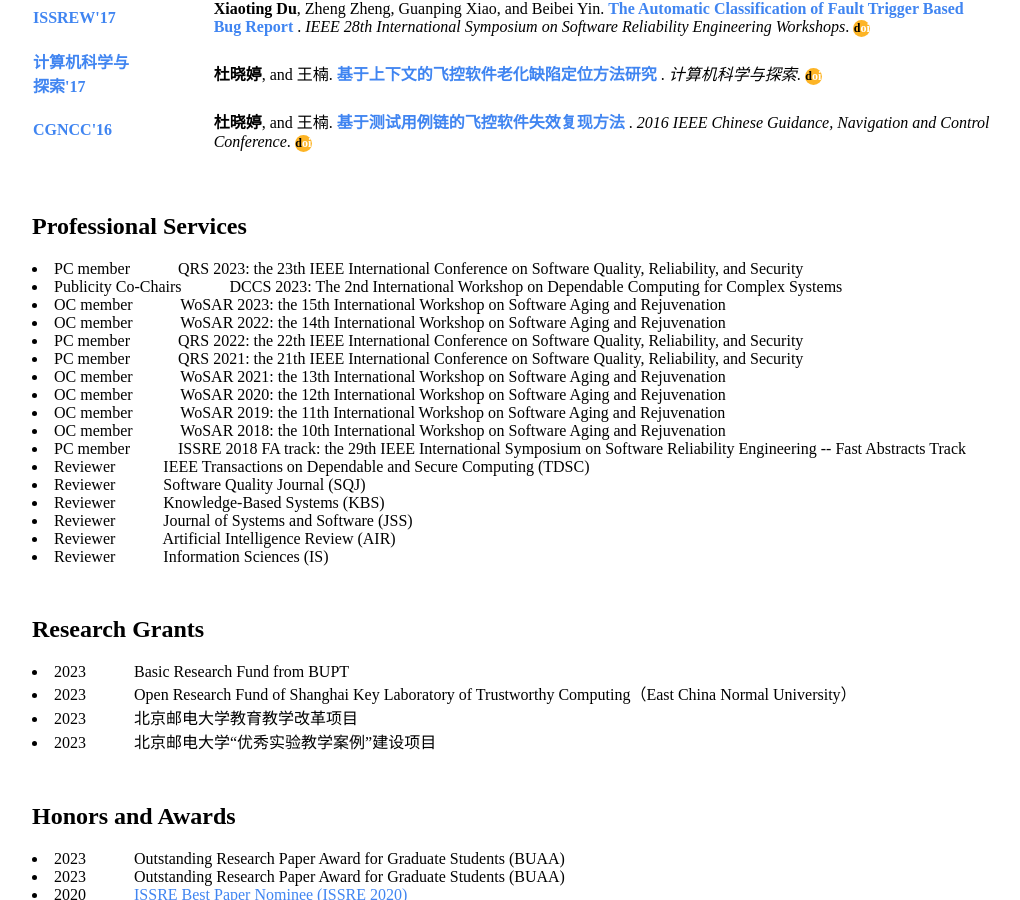
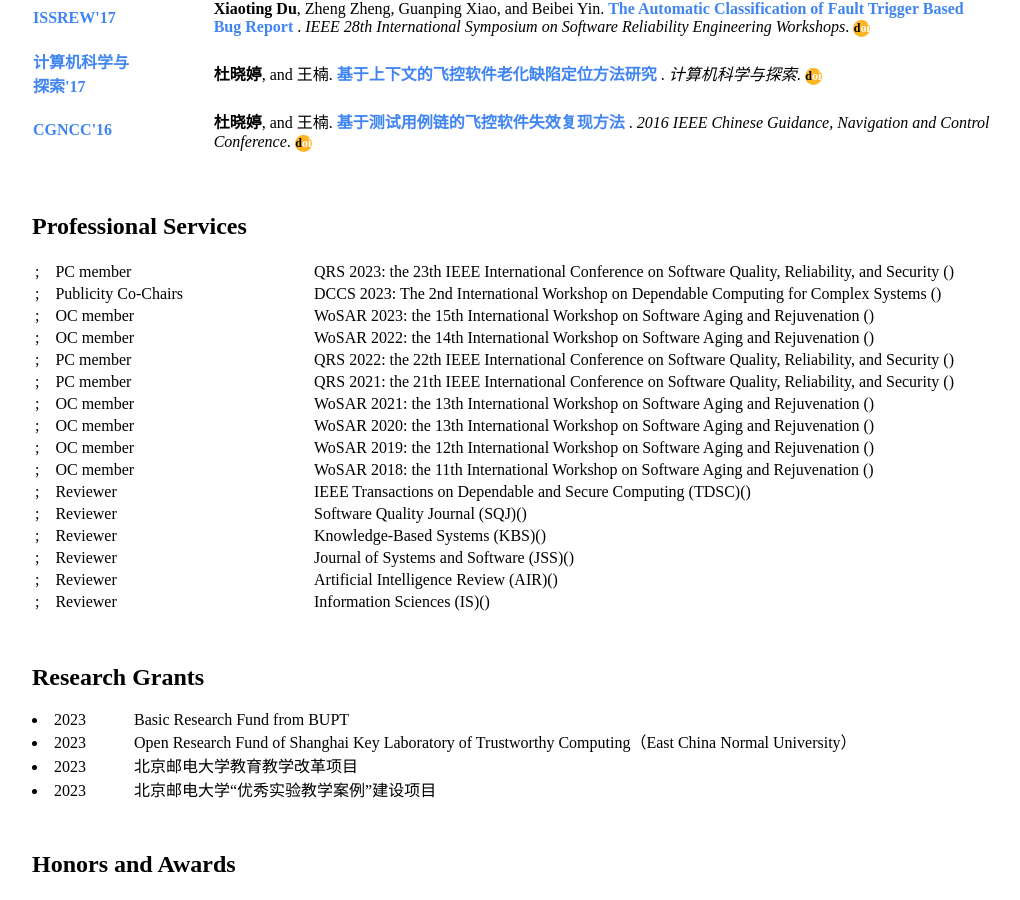
Before and after one commit to xiaotingdu/xiaotingdu.github.io, a Jekyll site: the page index.html, which Jekyll copies as it is, in a window 1280 px wide and 900 px high, scrolled down 1305 px. Shown: the whole window, without its empty margins (128-1148 px from the left). Built offline with Jekyll 4.4.1, drawn with Linux system fonts in a browser that asks for light colours; a style sheet for code colours, icons or effects is not loaded.

Commit message:
Update index.html

```diff
--- a/index.html
+++ b/index.html
@@ -21,7 +21,6 @@
 
 <tr><td>duxiaoting@bupt.edu.cn</td>
 </tr>
-
 
 <tr>
 <td>
@@ -148,71 +147,55 @@
 <div class="container">
 <h2>Professional Services</h2>
 <table>
-<li class="MsoNormal" style="mso-margin-top-alt:auto;mso-margin-bottom-alt:auto;
-mso-list:l6 level1 lfo10;tab-stops:list 36.0pt"><span lang="EN-US">PC member
-&nbsp;&nbsp;&nbsp;&nbsp;&nbsp;&nbsp;&nbsp;&nbsp;&nbsp;&nbsp; <a>QRS 2023: the 23th IEEE International Conference on Software Quality, Reliability, and Security</a></span></li>
-<li class="MsoNormal" style="mso-margin-top-alt:auto;mso-margin-bottom-alt:auto;
-mso-list:l6 level1 lfo10;tab-stops:list 36.0pt"><span lang="EN-US">Publicity Co-Chairs
-&nbsp;&nbsp;&nbsp;&nbsp;&nbsp;&nbsp;&nbsp;&nbsp;&nbsp;&nbsp; <a>DCCS 2023: The 2nd International Workshop on Dependable Computing for Complex Systems</a></span></li>
-<li class="MsoNormal" style="mso-margin-top-alt:auto;mso-margin-bottom-alt:auto;
-mso-list:l6 level1 lfo10;tab-stops:list 36.0pt"><span lang="EN-US">OC member
-&nbsp;&nbsp;&nbsp;&nbsp;&nbsp;&nbsp;&nbsp;&nbsp;&nbsp;&nbsp; <a>WoSAR 2023: the 15th International Workshop on Software Aging and Rejuvenation</a></span></li>
-
-<li class="MsoNormal" style="mso-margin-top-alt:auto;mso-margin-bottom-alt:auto;
-mso-list:l6 level1 lfo10;tab-stops:list 36.0pt"><span lang="EN-US">OC member
-&nbsp;&nbsp;&nbsp;&nbsp;&nbsp;&nbsp;&nbsp;&nbsp;&nbsp;&nbsp; <a>WoSAR 2022: the 14th International Workshop on Software Aging and Rejuvenation</a></span></li>
-
-<li class="MsoNormal" style="mso-margin-top-alt:auto;mso-margin-bottom-alt:auto;
-mso-list:l6 level1 lfo10;tab-stops:list 36.0pt"><span lang="EN-US">PC member
-&nbsp;&nbsp;&nbsp;&nbsp;&nbsp;&nbsp;&nbsp;&nbsp;&nbsp;&nbsp; <a>QRS 2022: the 22th IEEE International Conference on Software Quality, Reliability, and Security</a></span></li>
-
-<li class="MsoNormal" style="mso-margin-top-alt:auto;mso-margin-bottom-alt:auto;
-mso-list:l6 level1 lfo10;tab-stops:list 36.0pt"><span lang="EN-US">PC member
-&nbsp;&nbsp;&nbsp;&nbsp;&nbsp;&nbsp;&nbsp;&nbsp;&nbsp;&nbsp; <a>QRS 2021: the 21th IEEE International Conference on Software Quality, Reliability, and Security</a></span></li>
-
-<li class="MsoNormal" style="mso-margin-top-alt:auto;mso-margin-bottom-alt:auto;
-mso-list:l6 level1 lfo10;tab-stops:list 36.0pt"><span lang="EN-US">OC member
-&nbsp;&nbsp;&nbsp;&nbsp;&nbsp;&nbsp;&nbsp;&nbsp;&nbsp;&nbsp; <a>WoSAR 2021: the 13th International Workshop on Software Aging and Rejuvenation</a></span></li>
-
-<li class="MsoNormal" style="mso-margin-top-alt:auto;mso-margin-bottom-alt:auto;
-mso-list:l6 level1 lfo10;tab-stops:list 36.0pt"><span lang="EN-US">OC member
-&nbsp;&nbsp;&nbsp;&nbsp;&nbsp;&nbsp;&nbsp;&nbsp;&nbsp;&nbsp; <a>WoSAR 2020: the 12th International Workshop on Software Aging and Rejuvenation</a></span></li>
-
-<li class="MsoNormal" style="mso-margin-top-alt:auto;mso-margin-bottom-alt:auto;
-mso-list:l6 level1 lfo10;tab-stops:list 36.0pt"><span lang="EN-US">OC member
-&nbsp;&nbsp;&nbsp;&nbsp;&nbsp;&nbsp;&nbsp;&nbsp;&nbsp;&nbsp; <a>WoSAR 2019: the 11th International Workshop on Software Aging and Rejuvenation</a></span></li>
-
-<li class="MsoNormal" style="mso-margin-top-alt:auto;mso-margin-bottom-alt:auto;
-mso-list:l6 level1 lfo10;tab-stops:list 36.0pt"><span lang="EN-US">OC member
-&nbsp;&nbsp;&nbsp;&nbsp;&nbsp;&nbsp;&nbsp;&nbsp;&nbsp;&nbsp; <a>WoSAR 2018: the 10th International Workshop on Software Aging and Rejuvenation</a></span></li>
-
-<li class="MsoNormal" style="mso-margin-top-alt:auto;mso-margin-bottom-alt:auto;
-mso-list:l6 level1 lfo10;tab-stops:list 36.0pt"><span lang="EN-US">PC member
-&nbsp;&nbsp;&nbsp;&nbsp;&nbsp;&nbsp;&nbsp;&nbsp;&nbsp;&nbsp; <a>ISSRE 2018 FA track: the 29th IEEE International Symposium on Software Reliability Engineering -- Fast Abstracts Track</a></span></li>
-
-<li class="MsoNormal" style="mso-margin-top-alt:auto;mso-margin-bottom-alt:auto;
-mso-list:l6 level1 lfo10;tab-stops:list 36.0pt"><span lang="EN-US">Reviewer
-&nbsp;&nbsp;&nbsp;&nbsp;&nbsp;&nbsp;&nbsp;&nbsp;&nbsp;&nbsp; <a>IEEE Transactions on Dependable and Secure Computing (TDSC)</a></span></li>
-
-<li class="MsoNormal" style="mso-margin-top-alt:auto;mso-margin-bottom-alt:auto;
-mso-list:l6 level1 lfo10;tab-stops:list 36.0pt"><span lang="EN-US">Reviewer
-&nbsp;&nbsp;&nbsp;&nbsp;&nbsp;&nbsp;&nbsp;&nbsp;&nbsp;&nbsp; <a>Software Quality Journal (SQJ)</a></span></li>
-
-<li class="MsoNormal" style="mso-margin-top-alt:auto;mso-margin-bottom-alt:auto;
-mso-list:l6 level1 lfo10;tab-stops:list 36.0pt"><span lang="EN-US">Reviewer
-&nbsp;&nbsp;&nbsp;&nbsp;&nbsp;&nbsp;&nbsp;&nbsp;&nbsp;&nbsp; <a>Knowledge-Based Systems (KBS)</a></span></li>
-
-<li class="MsoNormal" style="mso-margin-top-alt:auto;mso-margin-bottom-alt:auto;
-mso-list:l6 level1 lfo10;tab-stops:list 36.0pt"><span lang="EN-US">Reviewer
-&nbsp;&nbsp;&nbsp;&nbsp;&nbsp;&nbsp;&nbsp;&nbsp;&nbsp;&nbsp; <a>Journal of Systems and Software (JSS)</a></span></li>
-
-<li class="MsoNormal" style="mso-margin-top-alt:auto;mso-margin-bottom-alt:auto;
-mso-list:l6 level1 lfo10;tab-stops:list 36.0pt"><span lang="EN-US">Reviewer
-&nbsp;&nbsp;&nbsp;&nbsp;&nbsp;&nbsp;&nbsp;&nbsp;&nbsp;&nbsp; <a>Artificial Intelligence Review (AIR)</a></span></li>
-<li class="MsoNormal" style="mso-margin-top-alt:auto;mso-margin-bottom-alt:auto;
-mso-list:l6 level1 lfo10;tab-stops:list 36.0pt"><span lang="EN-US">Reviewer
-&nbsp;&nbsp;&nbsp;&nbsp;&nbsp;&nbsp;&nbsp;&nbsp;&nbsp;&nbsp; <a>Information Sciences (IS)</a></span></li>
-
+<tr>
+<td style="width:275px;">;&emsp;PC member</td>
+<td>QRS 2023: the 23th IEEE International Conference on Software Quality, Reliability, and Security (<a href="https://qrs23.techconf.org/"></a>)</td>
+</tr>
+<td style="width:275px;">;&emsp;Publicity Co-Chairs</td>
+<td>DCCS 2023: The 2nd International Workshop on Dependable Computing for Complex Systems (<a href="https://www.dccs2023.com/"></a>)</td>
+</tr>
+<td style="width:275px;">;&emsp;OC member</td>
+<td>WoSAR 2023: the 15th International Workshop on Software Aging and Rejuvenation (<a href="https://www.wosar.net/"></a>)</td>
+</tr>
+<td style="width:275px;">;&emsp;OC member</td>
+<td>WoSAR 2022: the 14th International Workshop on Software Aging and Rejuvenation (<a href="https://sites.google.com/view/wosar2022"></a>)</td>
+</tr>
+<td style="width:275px;">;&emsp;PC member</td>
+<td>QRS 2022: the 22th IEEE International Conference on Software Quality, Reliability, and Security (<a href="https://qrs22.techconf.org/"></a>)</td>
+</tr>
+<td style="width:275px;">;&emsp;PC member</td>
+<td>QRS 2021: the 21th IEEE International Conference on Software Quality, Reliability, and Security (<a href="https://qrs21.techconf.org/"></a>)</td>
+</tr>
+<td style="width:275px;">;&emsp;OC member</td>
+<td>WoSAR 2021: the 13th International Workshop on Software Aging and Rejuvenation (<a href="https://sites.google.com/view/wosar2021"></a>)</td>
+</tr>
+<td style="width:275px;">;&emsp;OC member</td>
+<td>WoSAR 2020: the 13th International Workshop on Software Aging and Rejuvenation (<a href="https://sites.google.com/view/wosar2020"></a>)</td>
+</tr>
+<td style="width:275px;">;&emsp;OC member</td>
+<td>WoSAR 2019: the 12th International Workshop on Software Aging and Rejuvenation (<a href="https://sites.google.com/view/wosar2019"></a>)</td>
+</tr>
+<td style="width:275px;">;&emsp;OC member</td>
+<td>WoSAR 2018: the 11th International Workshop on Software Aging and Rejuvenation (<a href="https://sites.google.com/view/wosar2018"></a>)</td>
+</tr>
+<td style="width:275px;">;&emsp;Reviewer</td>
+<td>IEEE Transactions on Dependable and Secure Computing (TDSC)(<a></a>)</td>
+</tr>
+<td style="width:275px;">;&emsp;Reviewer</td>
+<td>Software Quality Journal (SQJ)(<a></a>)</td>
+</tr>
+<td style="width:275px;">;&emsp;Reviewer</td>
+<td>Knowledge-Based Systems (KBS)(<a></a>)</td>
+</tr>
+<td style="width:275px;">;&emsp;Reviewer</td>
+<td>Journal of Systems and Software (JSS)(<a></a>)</td>
+</tr>
+<td style="width:275px;">;&emsp;Reviewer</td>
+<td>Artificial Intelligence Review (AIR)(<a></a>)</td>
+</tr>
+<td style="width:275px;">;&emsp;Reviewer</td>
+<td>Information Sciences (IS)(<a></a>)</td>
+</tr>
 </table>
 </div>
 
```
